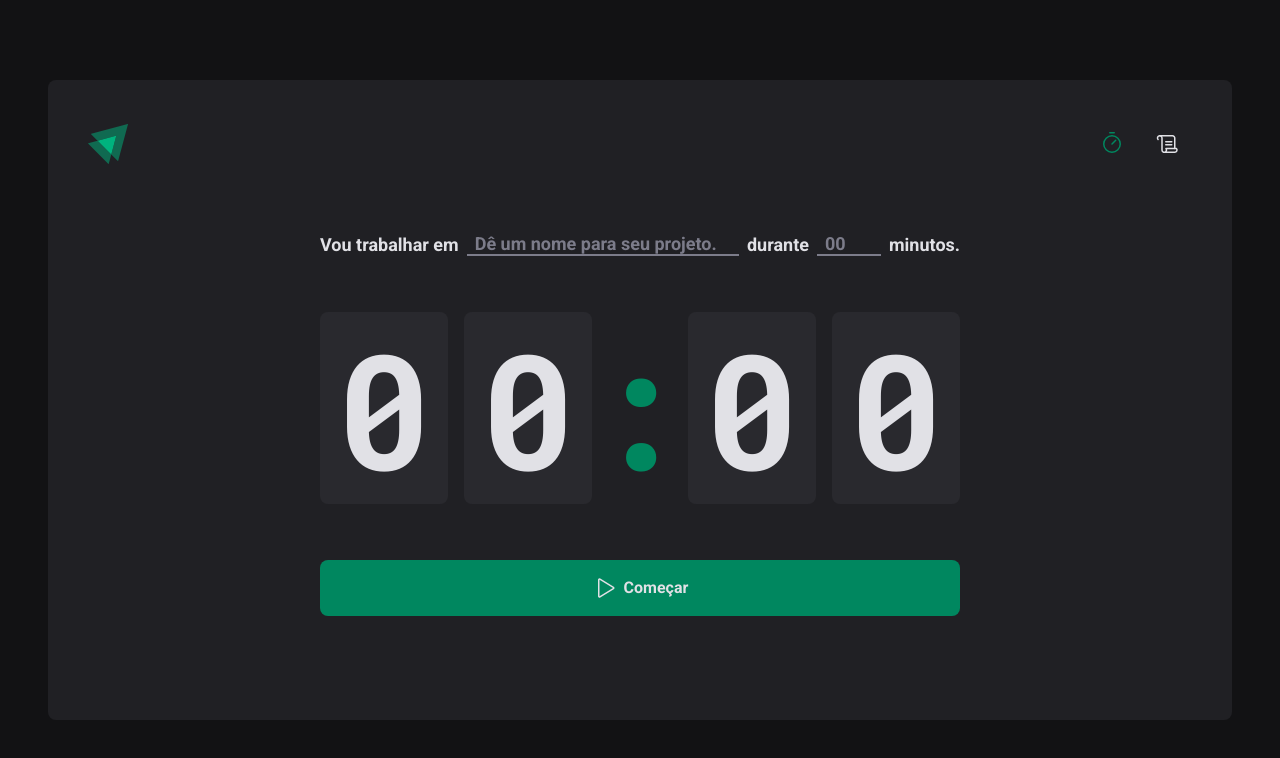
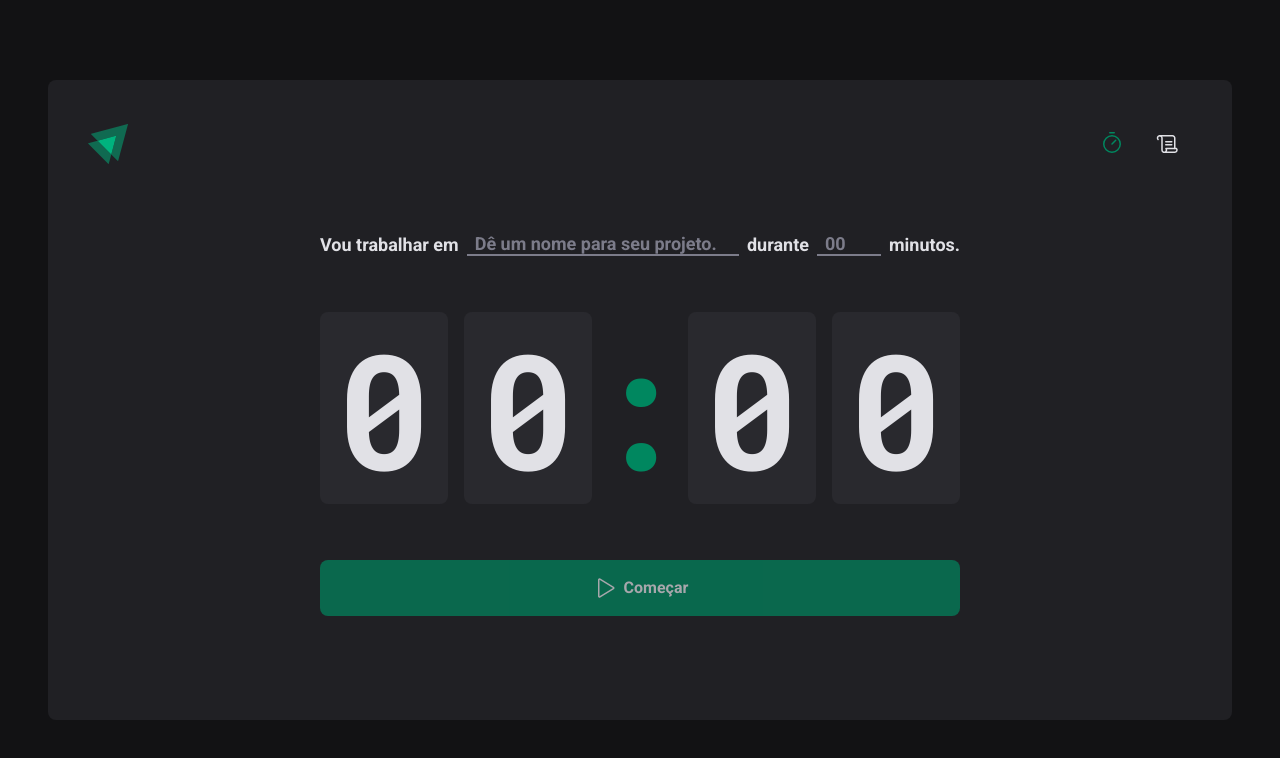
Before and after one commit to Jairotsb/ig-timer, a React (Vite) app: page / in a window 1280 px wide. Shown: the top 758 px of the page. Built offline with nearby package versions, Linux system fonts and the light colour scheme.

Commit message:
feat: react-hook-form-validation added :boom:

```diff
--- a/package.json
+++ b/package.json
@@ -10,11 +10,14 @@
     "preview": "vite preview"
   },
   "dependencies": {
+    "@hookform/resolvers": "^3.1.0",
     "phosphor-react": "^1.4.1",
     "react": "^18.2.0",
     "react-dom": "^18.2.0",
+    "react-hook-form": "^7.44.1",
     "react-router-dom": "^6.11.1",
-    "styled-components": "^5.3.10"
+    "styled-components": "^5.3.10",
+    "zod": "^3.21.4"
   },
   "devDependencies": {
     "@rocketseat/eslint-config": "^1.2.0",
--- a/src/pages/Home/index.tsx
+++ b/src/pages/Home/index.tsx
@@ -1,4 +1,7 @@
 import { Play } from 'phosphor-react'
+import { useForm } from 'react-hook-form'
+import { zodResolver } from '@hookform/resolvers/zod'
+import * as z from 'zod'
 import {
   CountDownContainer,
   FormContainer,
@@ -8,17 +11,40 @@ import {
   StartCountDownButton,
   TaskInput,
 } from './styles'
+// import { useState } from 'react'
+
+const newCycleFormValidationSchema = z.object({
+  task: z.string().min(1, 'Informe a tarefa.'),
+  minutesAmount: z
+    .number()
+    .min(5, 'O mínimo precisa ser até 5 minutos.')
+    .max(60, 'O ciclo precisa ser de no máximo 60 segundos'),
+})
 
 export function Home() {
+  const { register, handleSubmit, watch } = useForm({
+    resolver: zodResolver(newCycleFormValidationSchema),
+  })
+
+  // const [task, setTask] = useState('')
+
+  const task = watch('task')
+  const isSubmitDisabled = !task
+
+  function handleCreateNewCycle(data: any) {
+    console.log(data)
+  }
+
   return (
     <HomeContainer>
-      <form>
+      <form onSubmit={handleSubmit(handleCreateNewCycle)}>
         <FormContainer>
           <label htmlFor="">Vou trabalhar em</label>
           <TaskInput
             placeholder="Dê um nome para seu projeto."
             list="task-sugesstions"
             id="task"
+            {...register('task')}
           />
 
           <datalist id="task-suggestions">
@@ -35,6 +61,7 @@ export function Home() {
             placeholder="00"
             step={5}
             max={60}
+            {...(register('minutesAmout'), { valueAsNumber: true })}
           />
 
           <span>minutos.</span>
@@ -48,7 +75,7 @@ export function Home() {
           <span>0</span>
         </CountDownContainer>
 
-        <StartCountDownButton type="submit">
+        <StartCountDownButton disabled={isSubmitDisabled} type="submit">
           <Play size={24} /> Começar
         </StartCountDownButton>
       </form>
--- a/src/pages/Home/styles.ts
+++ b/src/pages/Home/styles.ts
@@ -67,7 +67,7 @@ export const StartCountDownButton = styled.button`
   cursor: pointer;
   background-color: ${(props) => props.theme[`green-500`]};
   color: ${(props) => props.theme[`gray-100`]};
-  transition: background-color 0.2s;
+  transition: all 0.2s;
 
   &:not(:disabled):hover {
     background-color: ${(props) => props.theme[`green-700`]};
```
Also changed, not shown: 2 other files (tests, documents, lock files or other folders).
